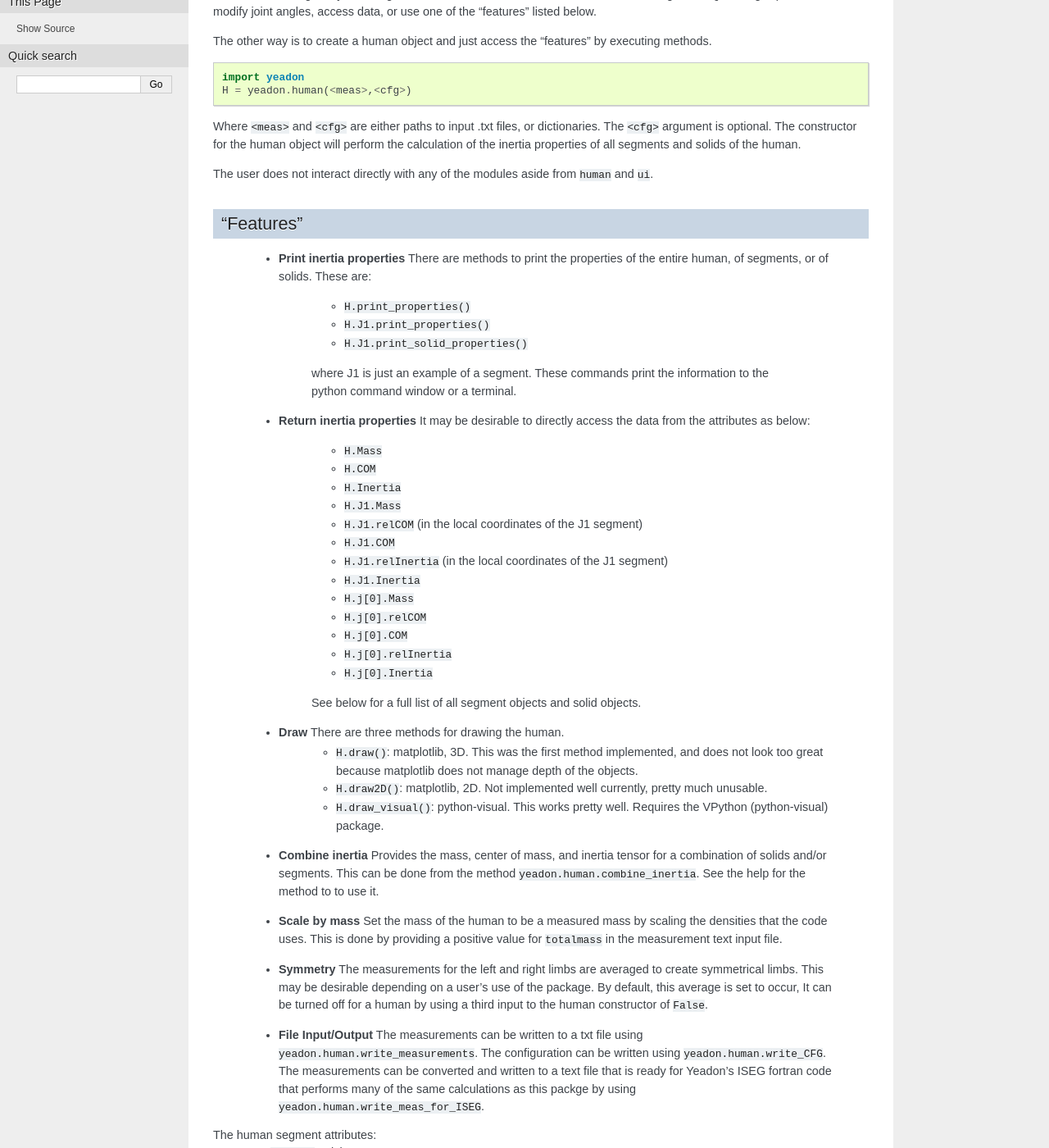
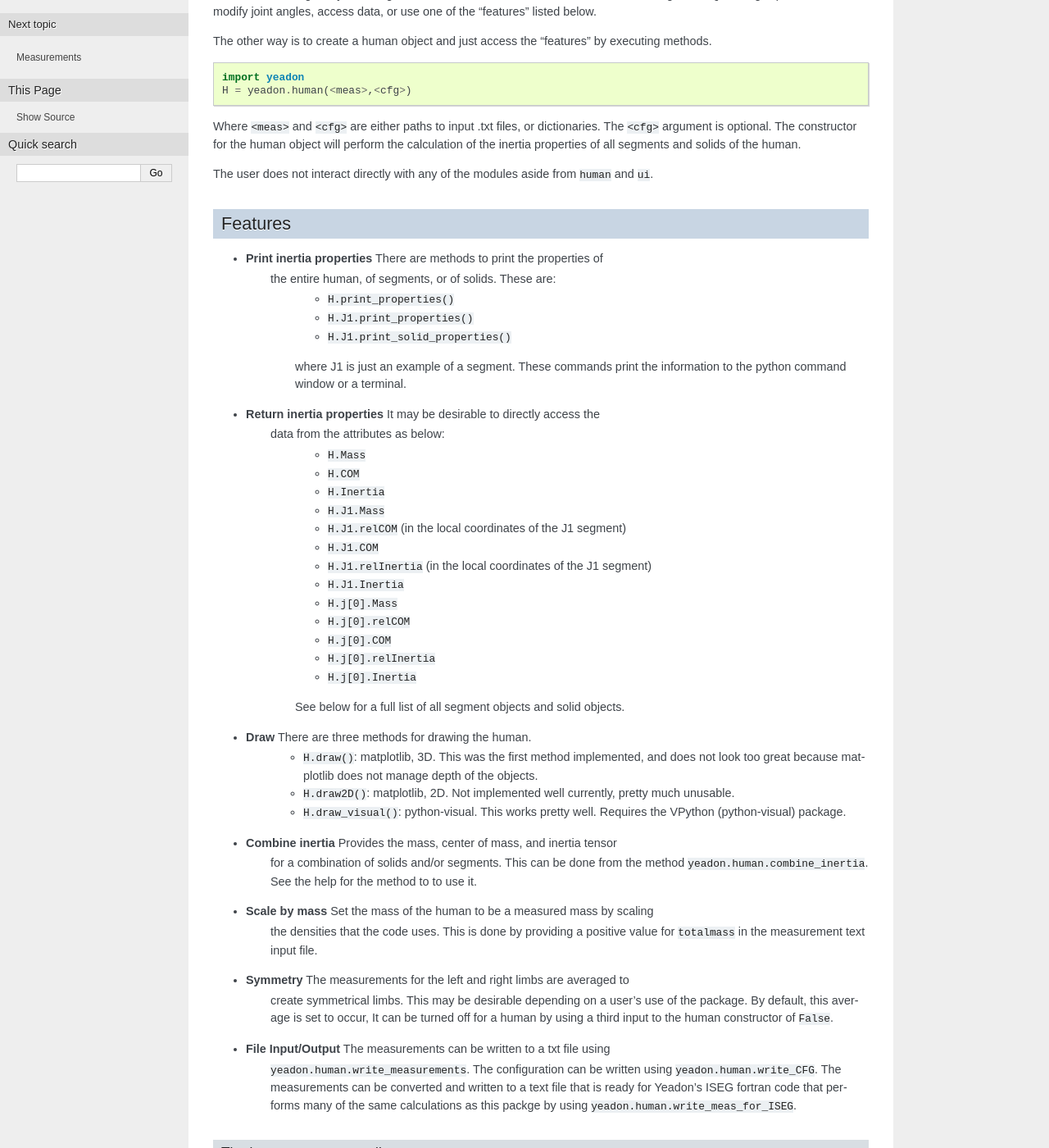
Before and after one commit to chrisdembia/yeadon, a Sphinx documentation site: the page built from doc/usage.rst, in a window 1280 px wide and 1400 px high, scrolled down 309 px. Shown: the whole window at 82% size. Built offline with Sphinx 7.4.7, drawn with Linux system fonts in a browser that asks for light colours; formulas are drawn with MathJax 3; some of the changed text lies outside the part shown.

Commit message:
slight edits to usuage.rst

```diff
--- a/doc/usage.rst
+++ b/doc/usage.rst
@@ -1,3 +1,4 @@
+=====
 Usage
 =====
 
@@ -33,16 +34,17 @@
 The user does not interact directly with any of the modules aside from
 ``human`` and ``ui``.
 
-"Features"
-----------
- - **Print inertia properties** There are methods to print the properties of
+Features
+========
+
+- **Print inertia properties** There are methods to print the properties of
    the entire human, of segments, or of solids. These are:
     - ``H.print_properties()``
     - ``H.J1.print_properties()``
     - ``H.J1.print_solid_properties()``
     where J1 is just an example of a segment. These commands print the
     information to the python command window or a terminal.
- - **Return inertia properties** It may be desirable to directly access the
+- **Return inertia properties** It may be desirable to directly access the
    data from the attributes as below:
     - ``H.Mass``
     - ``H.COM``
@@ -58,7 +60,7 @@
     - ``H.j[0].relInertia``
     - ``H.j[0].Inertia``
     See below for a full list of all segment objects and solid objects.
- - **Draw** There are three methods for drawing the human.
+- **Draw** There are three methods for drawing the human.
     - ``H.draw()``: matplotlib, 3D. This was the first method implemented, and
       does not look too great because matplotlib does not manage depth of the
       objects.
@@ -66,25 +68,27 @@
       much unusable.
     - ``H.draw_visual()``: python-visual. This works pretty well. Requires the
       VPython (python-visual) package.
- - **Combine inertia** Provides the mass, center of mass, and inertia tensor
+- **Combine inertia** Provides the mass, center of mass, and inertia tensor
    for a combination of solids and/or segments. This can be done from the
    method ``yeadon.human.combine_inertia``. See the help for the method to
    to use it.
- - **Scale by mass** Set the mass of the human to be a measured mass by scaling
+- **Scale by mass** Set the mass of the human to be a measured mass by scaling
    the densities that the code uses. This is done by providing a positive value
    for ``totalmass`` in the measurement text input file.
- - **Symmetry** The measurements for the left and right limbs are averaged to
+- **Symmetry** The measurements for the left and right limbs are averaged to
    create symmetrical limbs. This may be desirable depending on a user's use of
    the package. By default, this average is set to occur, It can be turned off
    for a human by using a third input to the human constructor of ``False``.
- - **File Input/Output** The measurements can be written to a txt file using
+- **File Input/Output** The measurements can be written to a txt file using
    ``yeadon.human.write_measurements``. The configuration can be written using
    ``yeadon.human.write_CFG``. The measurements can be converted and written to
    a text file that is ready for Yeadon's ISEG fortran code that performs many
    of the same calculations as this packge by using
    ``yeadon.human.write_meas_for_ISEG``.
 
-The human segment attributes:
+The human segment attributes
+----------------------------
+
  - ``human.P`` pelvis
  - ``human.T`` thorax
  - ``human.C`` chest-head
@@ -98,6 +102,8 @@
  - ``human.K2`` right shank-foot
 
 The human solids can be access from the segments or from the human.
+-------------------------------------------------------------------
+
  - ``human.s[0] - human.s[7]`` for the torso
  - ``human.a[0] - human.a[6]`` for the left arm
  - ``human.b[0] - human.b[6]`` for the right arm
```
